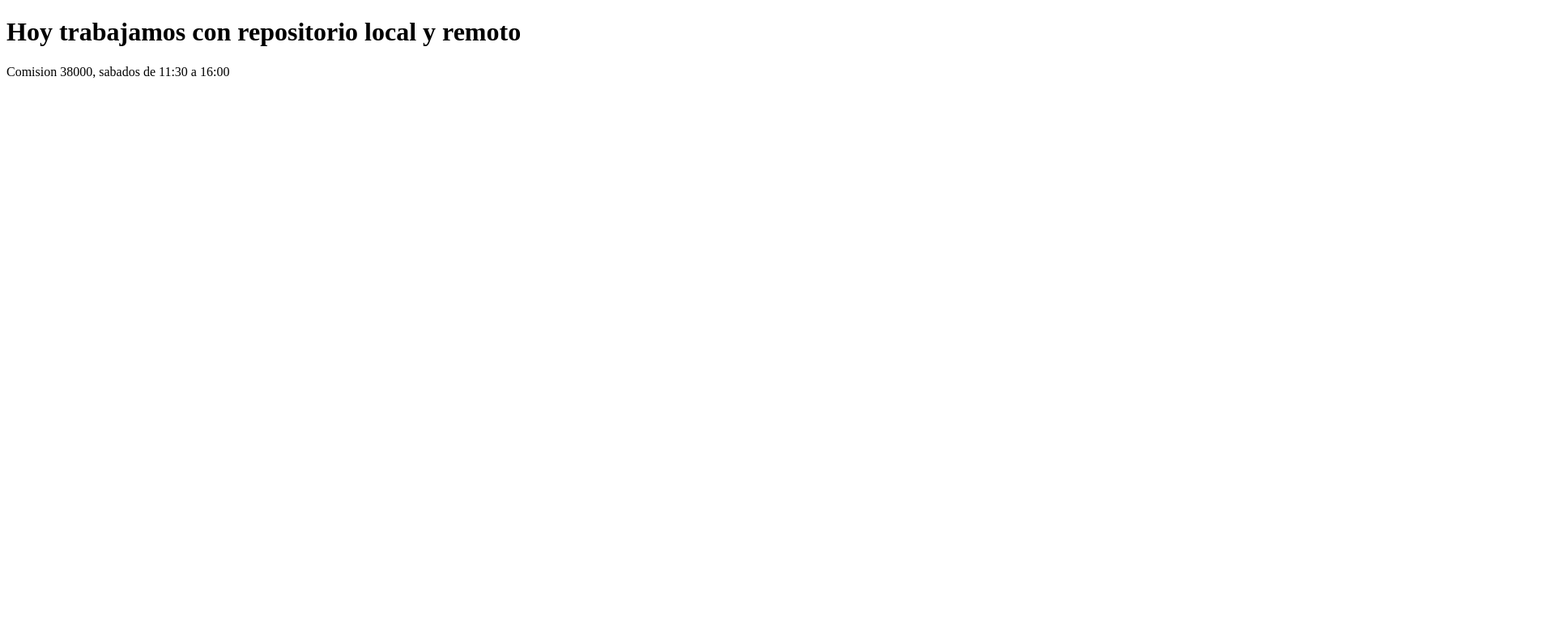
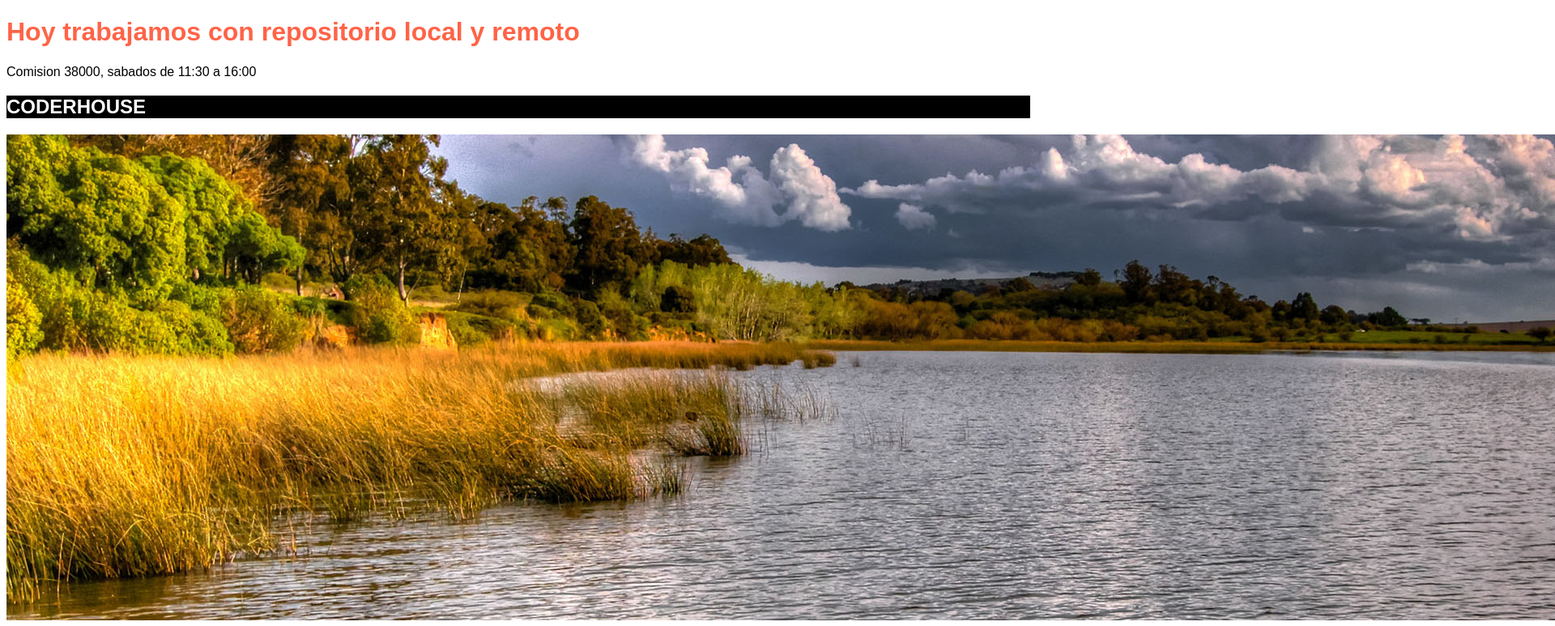
Before and after one commit to DavidBatM/comision-38000, a plain HTML site: page index.html in a window 1280 px wide. Shown: the whole page at 81% size, 1920 px wide, since content can reach past the window. Drawn offline with Linux system fonts and the light colour scheme.

Commit message:
agregamos imag y cambios en css

```diff
--- a/index.html
+++ b/index.html
@@ -10,6 +10,10 @@
 <body>
     <h1>Hoy trabajamos con repositorio local y remoto</h1>
     <p>Comision 38000, sabados de 11:30 a 16:00</p>
+    <h2>CODERHOUSE</h2>
+    <div>
+        <img src="./header2.jpg" alt="DW">
 
+    </div>
 </body>
 </html>
--- a/style.css
+++ b/style.css
@@ -0,0 +1,11 @@
+* {
+    font-family: sans-serif;
+}
+h1 {
+    color: tomato;
+}
+h2 {
+    background: black;
+    color: white;
+
+}
```
Also changed, not shown: header2.jpg (added).
